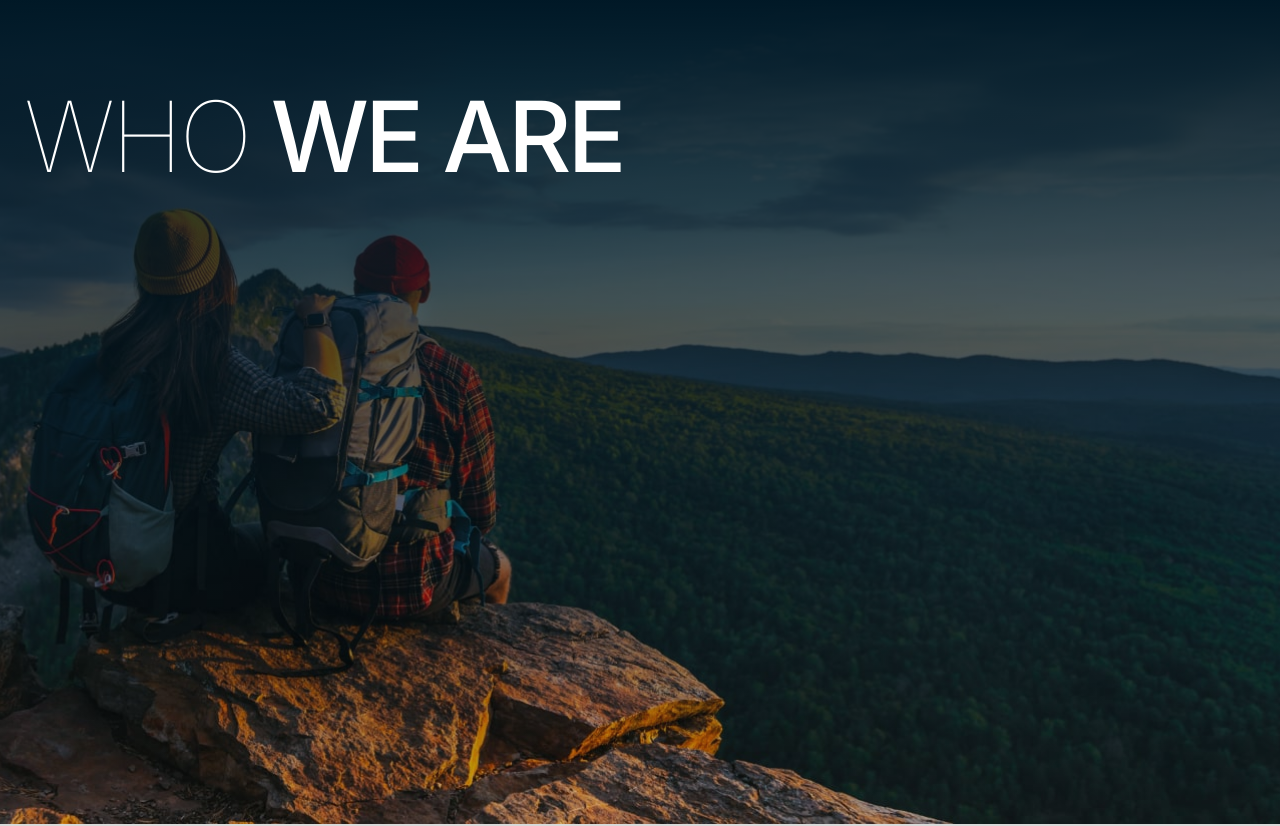
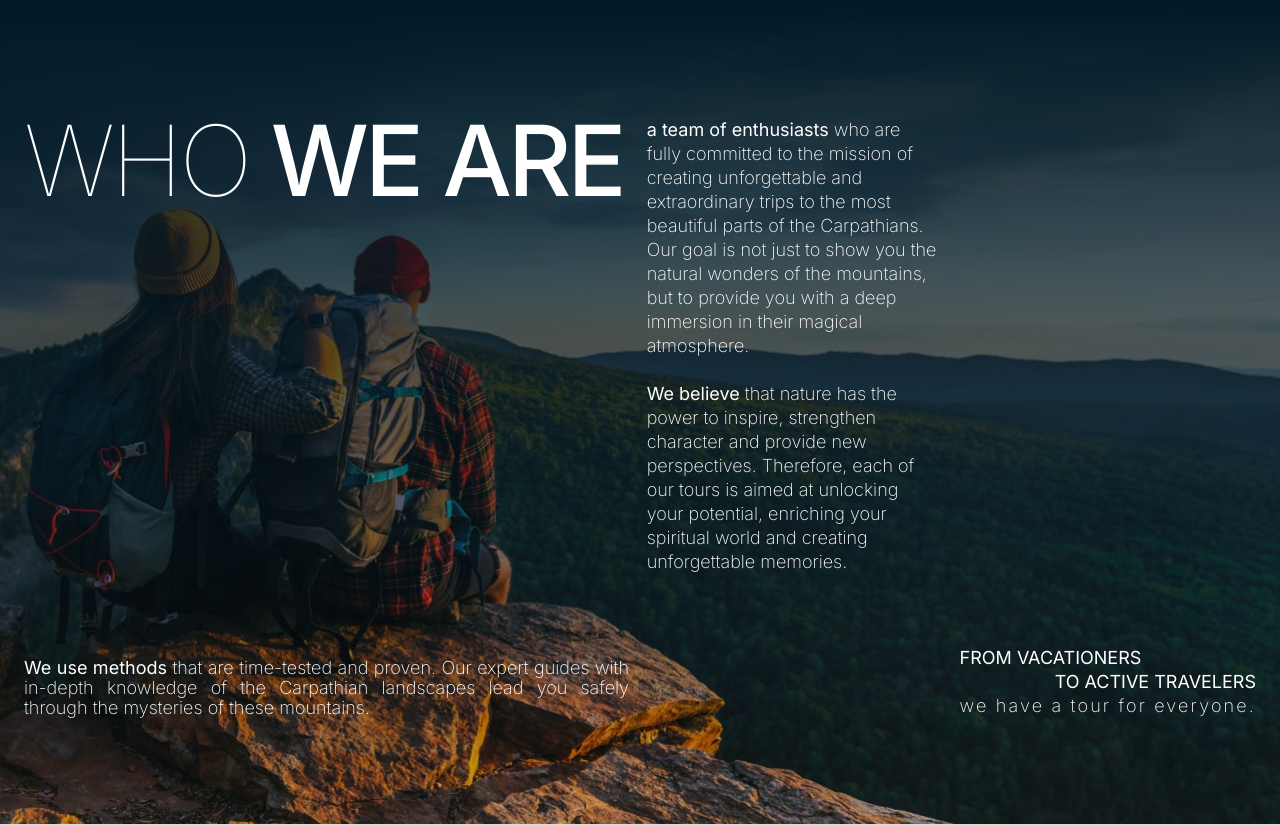
Before and after one commit to TatianaSkl/travel, a Next.js app: page / in a window 1280 px wide. Shown: the part 792-1618 px from the top of the page. Built offline with nearby package versions, Linux system fonts and the light colour scheme; a web font is replaced by a local one.

Commit message:
add about section

```diff
--- a/src/app/globals.css
+++ b/src/app/globals.css
@@ -82,7 +82,6 @@ img {
 
   .about-bg-m {
     margin: 0 auto;
-    height: 873px;
     background-repeat: no-repeat;
     background-size: cover;
     background-position: center;
@@ -195,7 +194,7 @@ img {
   }
 
   .section {
-    @apply py-14 m:py-16 l:py-20;
+    @apply py-14 m:py-16 l:py-[104px];
   }
 
   .title {
--- a/src/components/ui-kit/Text.tsx
+++ /dev/null
@@ -1,8 +0,0 @@
-import { FC } from 'react';
-import { textType } from '@/types';
-
-const Text: FC<textType> = ({ text }) => {
-  return <p>{text}</p>;
-};
-
-export default Text;
--- /dev/null
+++ b/src/components/ui-kit/index.ts
@@ -0,0 +1 @@
+export { default as TitleSection } from './TitleSection';
--- a/src/data/about.json
+++ b/src/data/about.json
@@ -2,12 +2,12 @@
   "title": "WHO",
   "titleAccent": " WE ARE",
   "text1": "who are fully committed to the mission of creating unforgettable and extraordinary trips to the most beautiful parts of the Carpathians. Our goal is not just to show you the natural wonders of the mountains, but to provide you with a deep immersion in their magical atmosphere.",
-  "textAccent1": "a team of enthusiasts",
+  "textAccent1": "a team of enthusiasts ",
   "text2": "that nature has the power to inspire, strengthen character and provide new perspectives. Therefore, each of our tours is aimed at unlocking your potential, enriching your spiritual world and creating unforgettable memories.",
-  "textAccent2": "We believe",
+  "textAccent2": "We believe ",
   "slogan1": "From vacationers",
   "slogan2": "to active travelers",
   "slogan3": "we have a tour for everyone.",
   "text3": "that are time-tested and proven. Our expert guides with in-depth knowledge of the Carpathian landscapes lead you safely through the mysteries of these mountains. ",
-  "textAccent3": "We use methods"
+  "textAccent3": "We use methods "
 }
--- a/src/sections/About.tsx
+++ b/src/sections/About.tsx
@@ -1,13 +1,42 @@
 'use client';
 
-import TitleSection from '@/components/ui-kit/TitleSection';
+import { TitleSection } from '@/components/ui-kit';
 import about from '@/data/about.json';
 
 const About = () => {
   return (
     <section className="section about-bg-m m:about-bg-t l:about-bg-d" id="about">
       <div className="container">
-        <TitleSection text={about.title} textAccent={about.titleAccent} />
+        <div className="m:flex m:justify-between l:justify-start l:mb-[72px]">
+          <div className="mb-2 m:mb-0">
+            <TitleSection text={about.title} textAccent={about.titleAccent} />
+          </div>
+          <div className="leading-5 font-extralight w-[180px] m:w-[220px] l:leading-6 l:w-[292px] l:ml-6">
+            <p className="mb-5 m:mb-4 m:pt-2.5 l:pt-4 l:mb-6">
+              <span className="font-normal">{about.textAccent1}</span>
+              {about.text1}
+            </p>
+            <p className="mb-10 m:mb-0">
+              <span className="font-normal">{about.textAccent2}</span>
+              {about.text2}
+            </p>
+          </div>
+        </div>
+        <div className="l:flex l:flex-row-reverse l:justify-between l:items-end">
+          <div className="leading-5 text-right m:text-left m:mt-[-60px] l:mt-0 l:leading-6">
+            <p className="uppercase pr-9 m:pr-0">{about.slogan1}</p>
+            <p className="uppercase m:pl-10 l:pl-0 l:text-right">{about.slogan2}</p>
+            <p className="font-extralight mb-10 tracking-[-0.14px] m:mb-16 m:tracking-[0.32px] l:m:mb-0 l:tracking-[2.16px]">
+              {about.slogan3}
+            </p>
+          </div>
+          <div className="m:w-[463px] m:ml-auto l:ml-0 l:w-[605px] l:leading-6">
+            <p className="text-justify leading-5 font-extralight">
+              <span className="font-normal">{about.textAccent3}</span>
+              {about.text3}
+            </p>
+          </div>
+        </div>
       </div>
     </section>
   );
```
